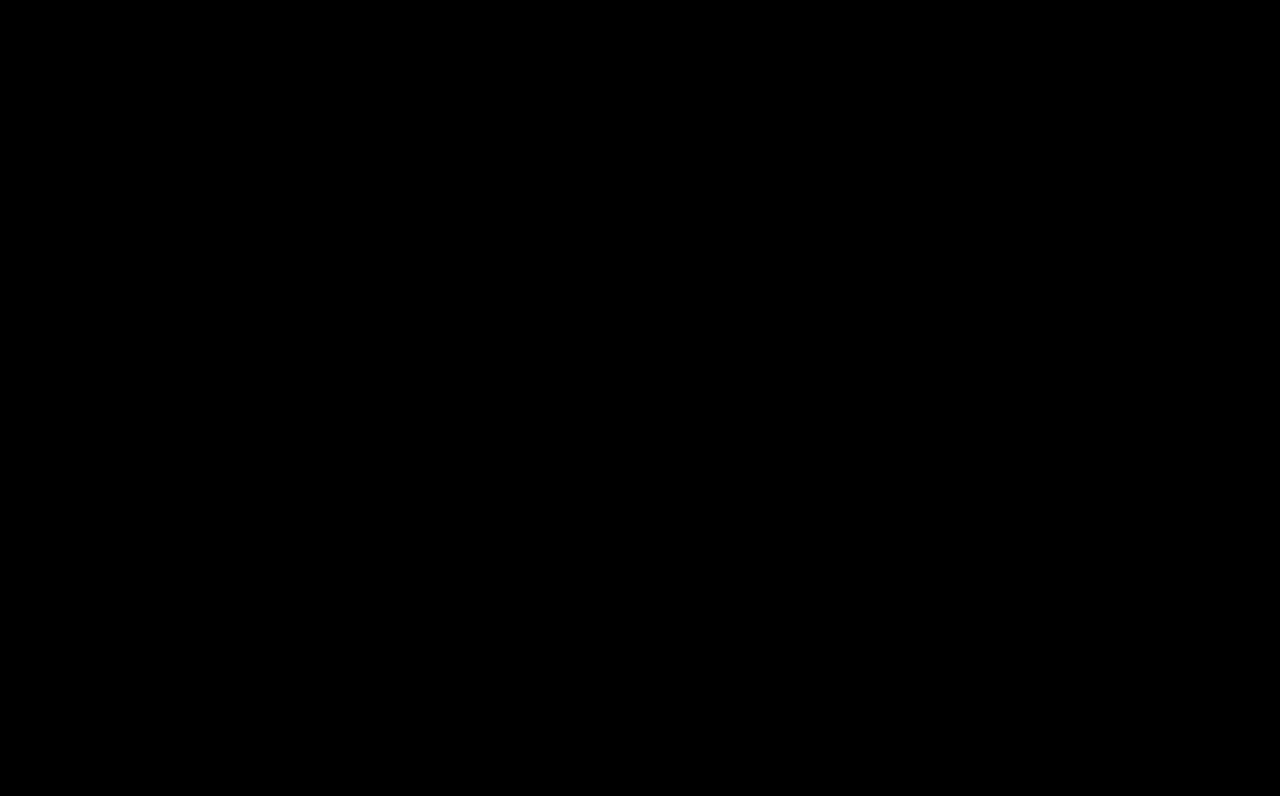
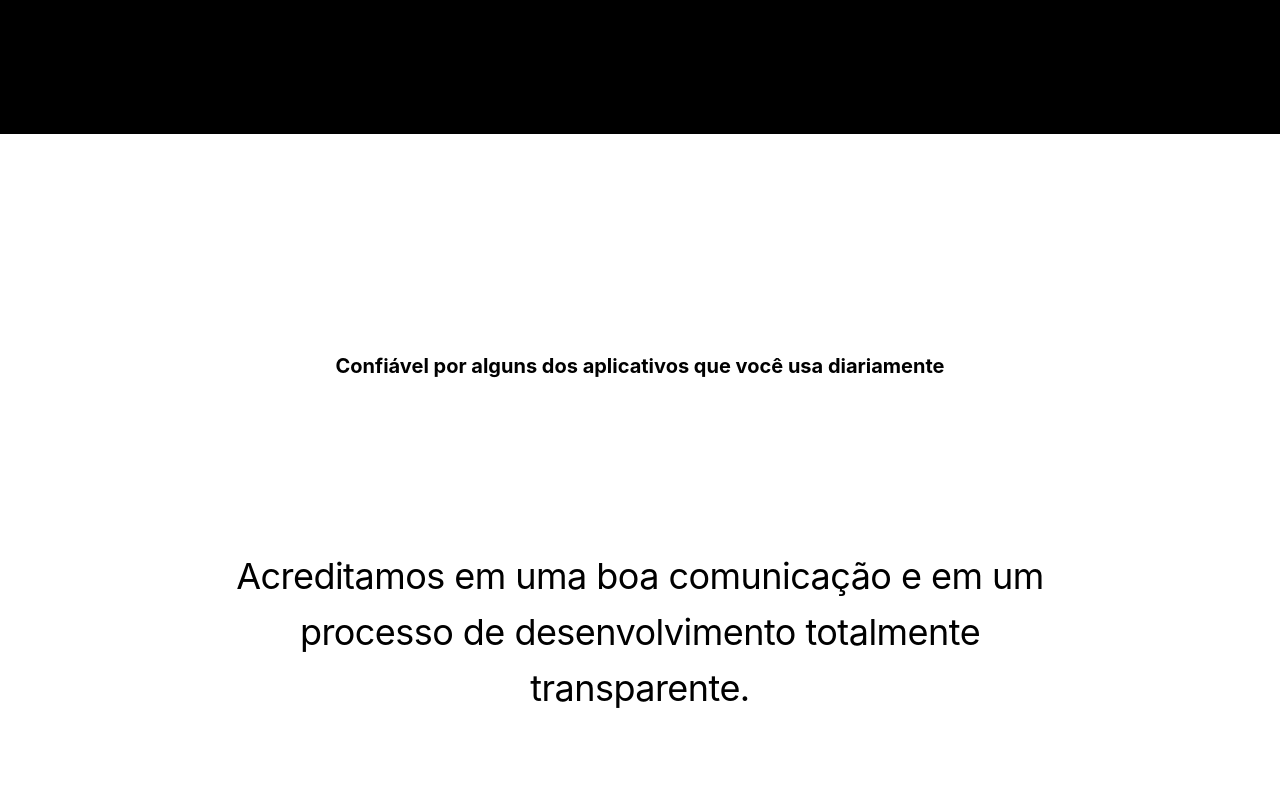
Before and after one commit to Nidus-Solutions/Nidus, a Next.js app: page / in a window 1280 px wide. Shown: the part 2984-3780 px from the top of the page. Before the commit the page ends 3136 px from the top, so only its background shows below. Built offline with nearby package versions, Linux system fonts and the light colour scheme.

Commit message:
Trustedby section

```diff
--- /dev/null
+++ b/components/trustedby.tsx
@@ -0,0 +1,23 @@
+import React from "react";
+
+const TrustedBy: React.FC = () => {
+    return (
+        <section className="bg-white text-black min-h-screen flex flex-col justify-center gap-16 md:gap-32">
+            <div className="flex flex-col justify-center items-center">
+                <h3 className="text-xl mb-10 font-bold text-center">
+                    <span className="whitespace-nowrap">Confiável por</span>{' '}
+                    <span className="whitespace-nowrap">alguns dos aplicativos que você usa diariamente</span>
+                </h3>
+            </div>
+            <div className="flex flex-col justify-center items-center">
+                <div className="container mx-auto lg:max-w-[70%] lh:px-10">
+                    <h3 className="text-3xl lg:text-4xl tracking-tight text-center px-10 !leading-[3.5rem]">
+                        Acreditamos em uma boa comunicação e em um processo de desenvolvimento totalmente transparente.
+                    </h3>
+                </div>
+            </div>
+        </section>
+    )
+};
+
+export default TrustedBy;
--- a/pages/index.tsx
+++ b/pages/index.tsx
@@ -1,6 +1,7 @@
 import AboutUs from "@/components/aboutus";
 import MasterHead from "@/components/masterHead";
 import Skills from "@/components/skills";
+import Trustedby from "@/components/trustedby";
 import Head from "next/head";
 
 export default function Home() {
@@ -15,6 +16,7 @@
       <MasterHead />
       <AboutUs />
       <Skills />
+      <Trustedby />
     </div>
   );
 }
```
